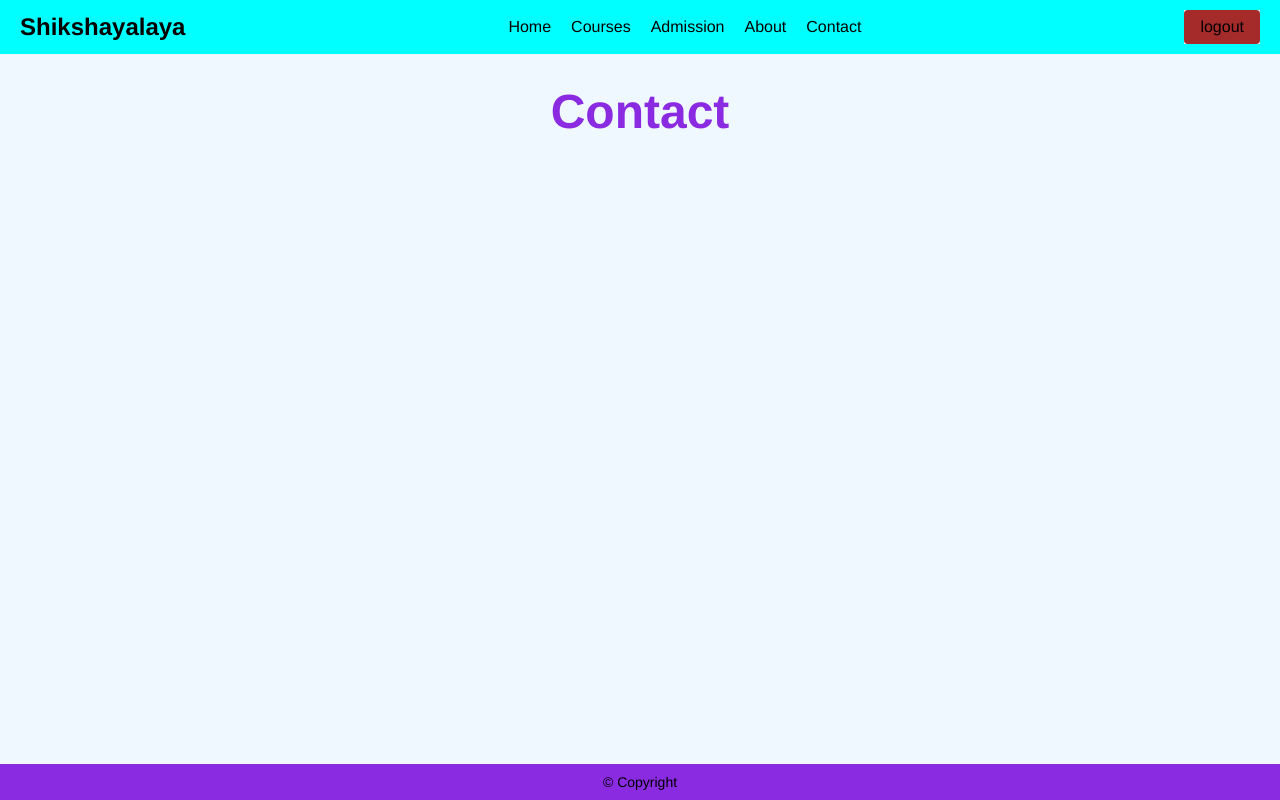
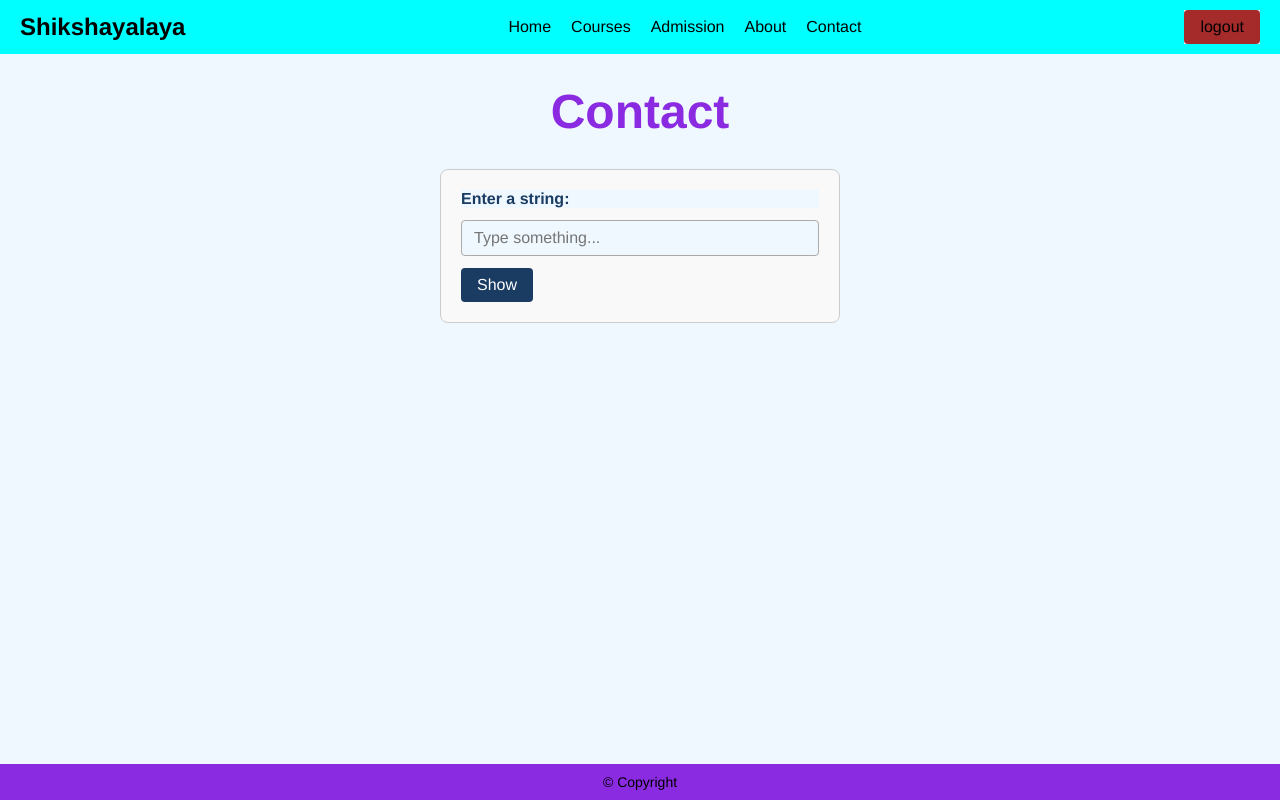
Before and after one commit to jaya466/react.jxs, a React (Vite) app: page /contact in a window 1280 px wide. Built offline with nearby package versions, Linux system fonts and the light colour scheme.

Commit message:
Implement string input/display feature in Contact page (React equivalent of C++ readshow/show class)
Co-authored-by: jaya466 <190052608+jaya466@users.noreply.github.com>

```diff
--- a/src/contact.jsx
+++ b/src/contact.jsx
@@ -1,9 +1,39 @@
 import "./style.css";
-function Contact(){
-    return(
+import { useState } from "react";
+
+function Contact() {
+    const [inputValue, setInputValue] = useState("");
+    const [displayValue, setDisplayValue] = useState("");
+
+    // captures string input (readshow equivalent)
+    function handleInputChange(e) {
+        setInputValue(e.target.value);
+    }
+
+    // equivalent to show(): displays the entered string
+    function handleShow() {
+        setDisplayValue(inputValue);
+    }
+
+    return (
         <main>
             <h1>Contact</h1>
+            <div className="string-demo">
+                <label htmlFor="string-input">Enter a string:</label>
+                <input
+                    id="string-input"
+                    type="text"
+                    value={inputValue}
+                    onChange={handleInputChange}
+                    placeholder="Type something..."
+                />
+                <button onClick={handleShow}>Show</button>
+                {displayValue && (
+                    <p className="string-output">You entered: <strong>{displayValue}</strong></p>
+                )}
+            </div>
         </main>
     );
 }
+
 export default Contact;
--- a/src/style.css
+++ b/src/style.css
@@ -299,3 +299,50 @@ padding: 20px;
   cursor: pointer;
   color: #555;
 }
+
+/* string input demo (contact page) */
+.string-demo {
+  display: flex;
+  flex-direction: column;
+  gap: 12px;
+  max-width: 400px;
+  margin: 30px auto;
+  padding: 20px;
+  border: 1px solid #ccc;
+  border-radius: 8px;
+  background-color: #f9f9f9;
+}
+
+.string-demo label {
+  font-size: 16px;
+  font-weight: bold;
+  color: #1a3c63;
+}
+
+.string-demo input {
+  padding: 8px 12px;
+  font-size: 16px;
+  border: 1px solid #aaa;
+  border-radius: 4px;
+}
+
+.string-demo button {
+  padding: 8px 16px;
+  font-size: 16px;
+  background-color: #1a3c63;
+  color: white;
+  border: none;
+  border-radius: 4px;
+  cursor: pointer;
+  width: fit-content;
+}
+
+.string-demo button:hover {
+  background-color: #9333ea;
+}
+
+.string-output {
+  font-size: 16px;
+  color: #333;
+  background: transparent;
+}
```
Also changed, not shown: 1 other file (tests, documents, lock files or other folders).
